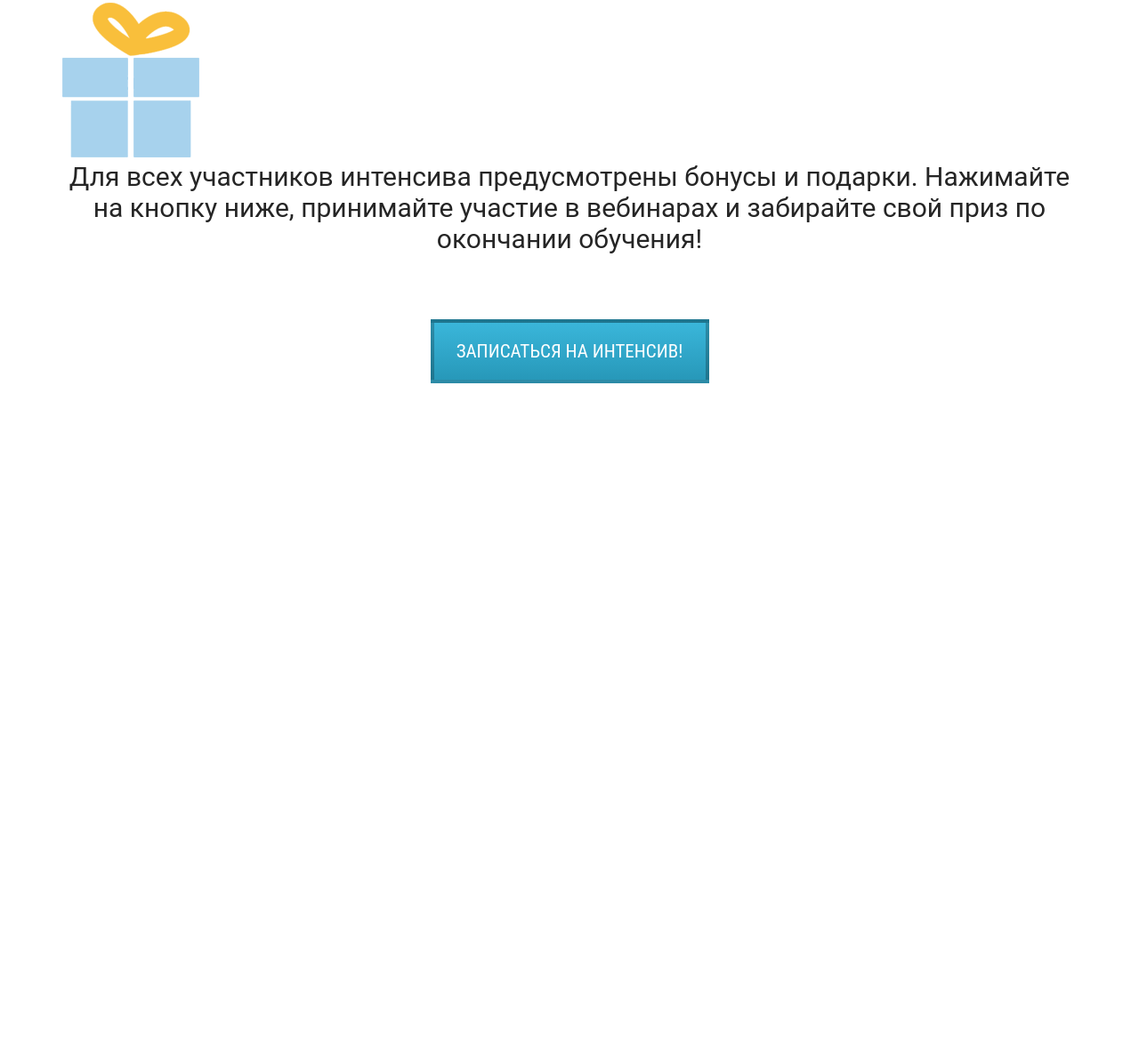
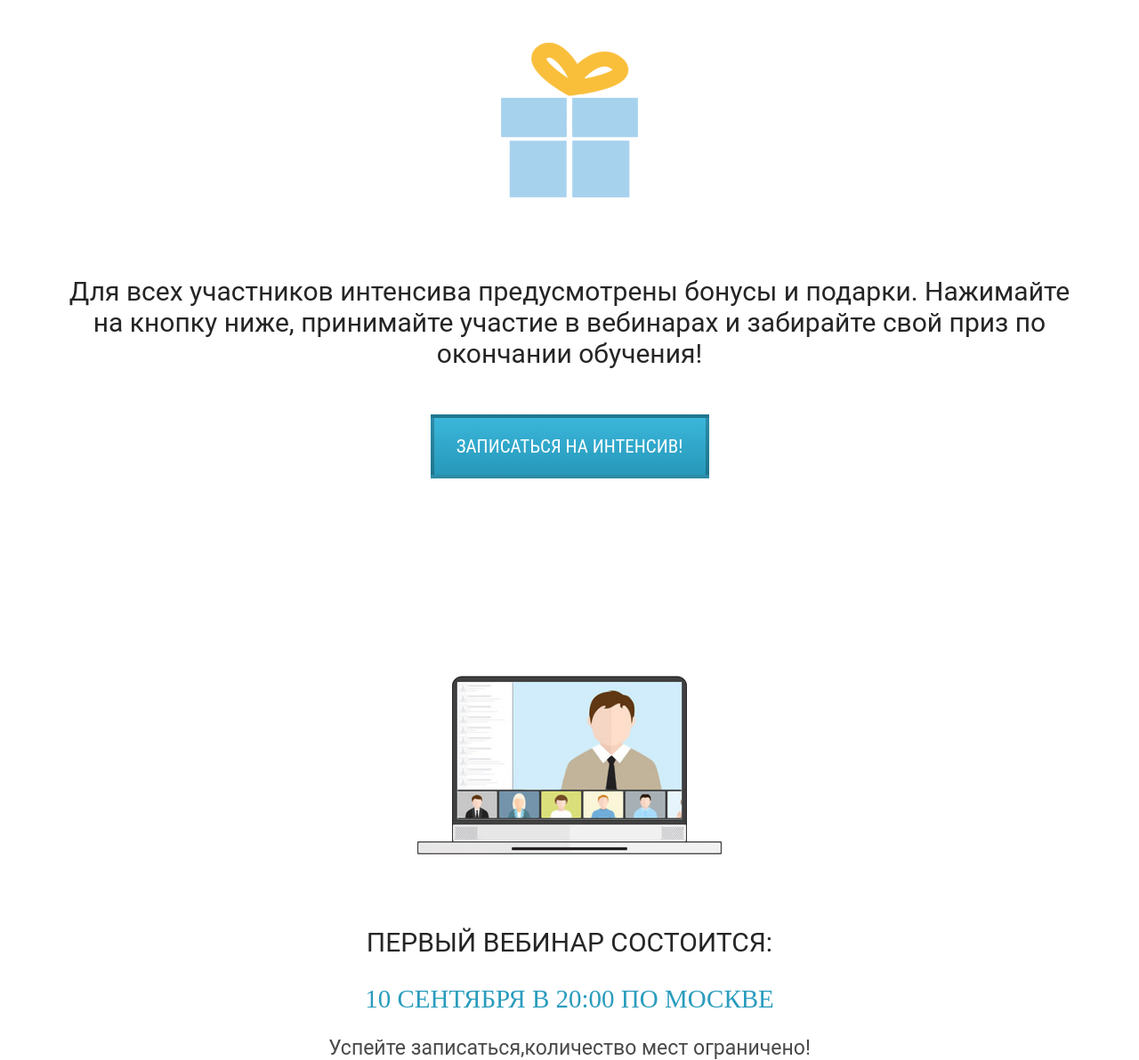
Before and after one commit to gruand13/WORDPRESS, a plain HTML site: page index.html in a window 1280 px wide. Shown: the part 2541-3733 px from the top of the page at 89% size. Before the commit the page ends 2972 px from the top, so only its background shows below. Drawn offline with Linux system fonts and the light colour scheme.

Commit message:
4 sections are ready work with footer

```diff
--- a/css/style.css
+++ b/css/style.css
@@ -112,7 +112,7 @@ h2.title {
     background-color: #efefef;
     padding: 85px 0 75px 0;
 }
-.waiting .waiting_header, .finish .finish_header{
+.waiting .waiting_header, .finish .finish_header, .webinar .webinar_header{
     font-family: 'Roboto';
     font-weight: 400;
     font-size: 30px;
@@ -131,7 +131,7 @@ h2.title {
     margin-top: 18px;
 
 }
-.waiting .waiting_subheader {
+.waiting .waiting_subheader{
     margin-top: 17px;
     font-family: 'Roboto';
     font-weight: 400;
@@ -166,7 +166,7 @@ h2.title {
     min-height: 550px;
     padding: 102px 0 107px 0;
 }
-.optimization .optimization_header{
+.optimization .optimization_header {
     margin-left:391px;
     color: #299CBD;
     font-family: 'Roboto - Black';
@@ -233,14 +233,16 @@ h2.title {
 
 }
 .gift {
-    height: 391px;
+    height: 631px;
 }
 .gift .gift_img {
-    margin-top: 43px;
+    display: block;
+    margin: 88px auto ;
 
 
 }
-.gift .gift_header{
+.gift .gift_text{
+    margin-top: 45px;
     text-align: center;
     font-family: 'Roboto';
     font-weight: 400;
@@ -248,3 +250,30 @@ h2.title {
     color: #252525;
 
 }
+.gift .promo_btn{
+    margin-top: 51px;
+}
+.webinar .webinar_img{
+    display: block;
+    margin: 81px auto;
+}
+.webinar .webinar_header{
+    margin-top: 36px;
+}
+.webinar .optimization_header{
+    margin-top: 30px;
+    text-align: center;
+    color: #299CBD;
+    font-family: 'Roboto - Black';
+    font-size: 29px;
+    font-weight: 400;
+    text-transform: uppercase;
+}
+.webinar .waiting_subheader{
+    margin-top: 24.5px;
+    font-family: 'Roboto';
+    font-weight: 400;
+    font-size: 23px;
+    text-align: center;
+    color: #4A4A4A;
+}
--- a/index.html
+++ b/index.html
@@ -117,8 +117,16 @@
     <section class="gift">
         <div class="container">
             <img src="icons/gift.png" alt="gift"class="gift_img">
-            <h3 class="gift_header">Для всех участников интенсива предусмотрены бонусы и подарки. Нажимайте на кнопку ниже, принимайте участие в вебинарах и забирайте свой приз по окончании обучения!</h3>
+            <h3 class="gift_text">Для всех участников интенсива предусмотрены бонусы и подарки. Нажимайте на кнопку ниже, принимайте участие в вебинарах и забирайте свой приз по окончании обучения!</h3>
             <button class="promo_btn">Записаться на интенсив!</button>
+        </div>
+    </section>
+    <section class="webinar">
+        <div class="container">
+            <img src="img/first_webinar/first.jpg" alt="1" class="webinar_img">
+            <h2 class="webinar_header">Первый вебинар состоится:</h2>
+            <h2 class="optimization_header">10 сентября в 20:00 по Москве</h2>
+            <div class="waiting_subheader">Успейте записаться,количество мест ограничено!</div>
         </div>
     </section>
 
```
